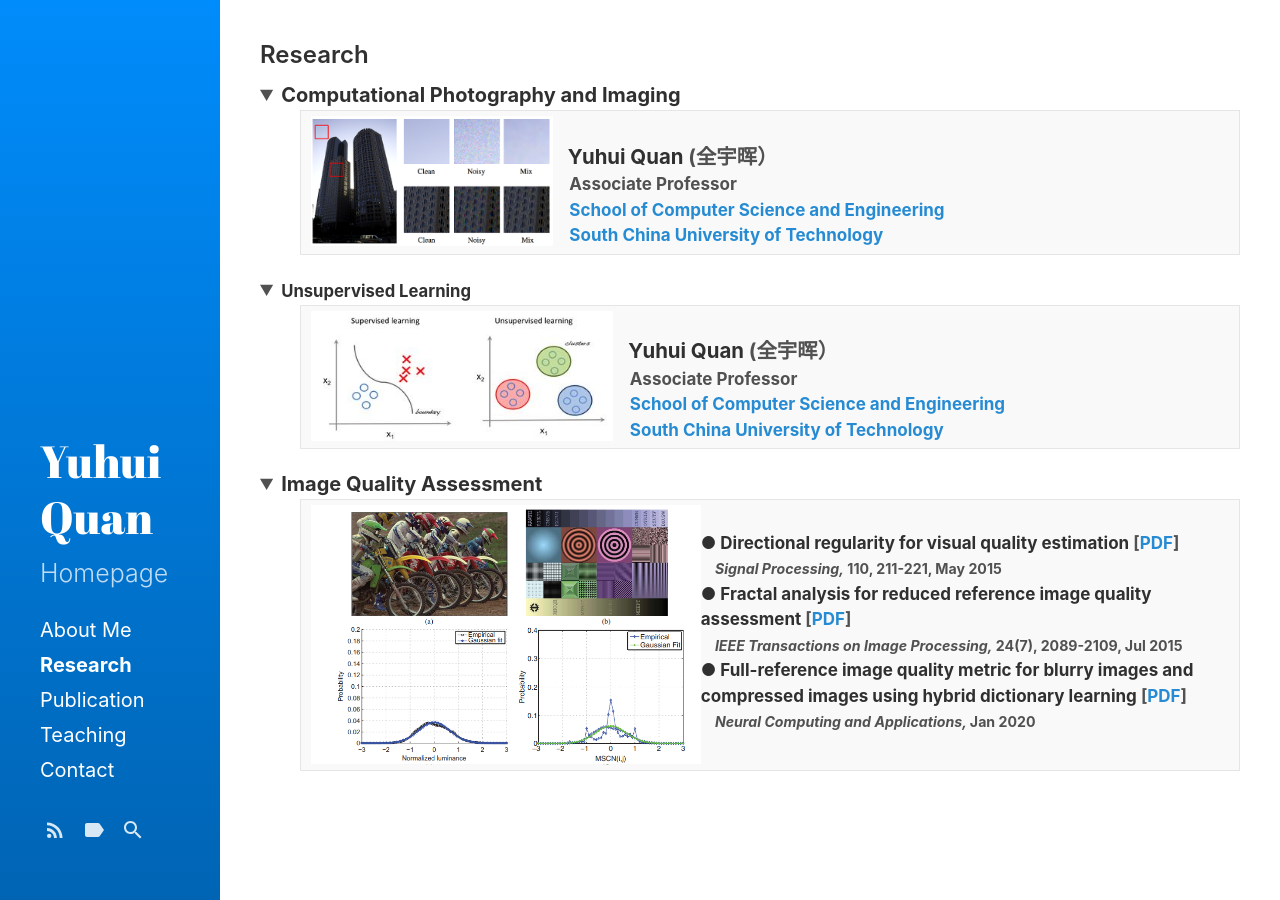
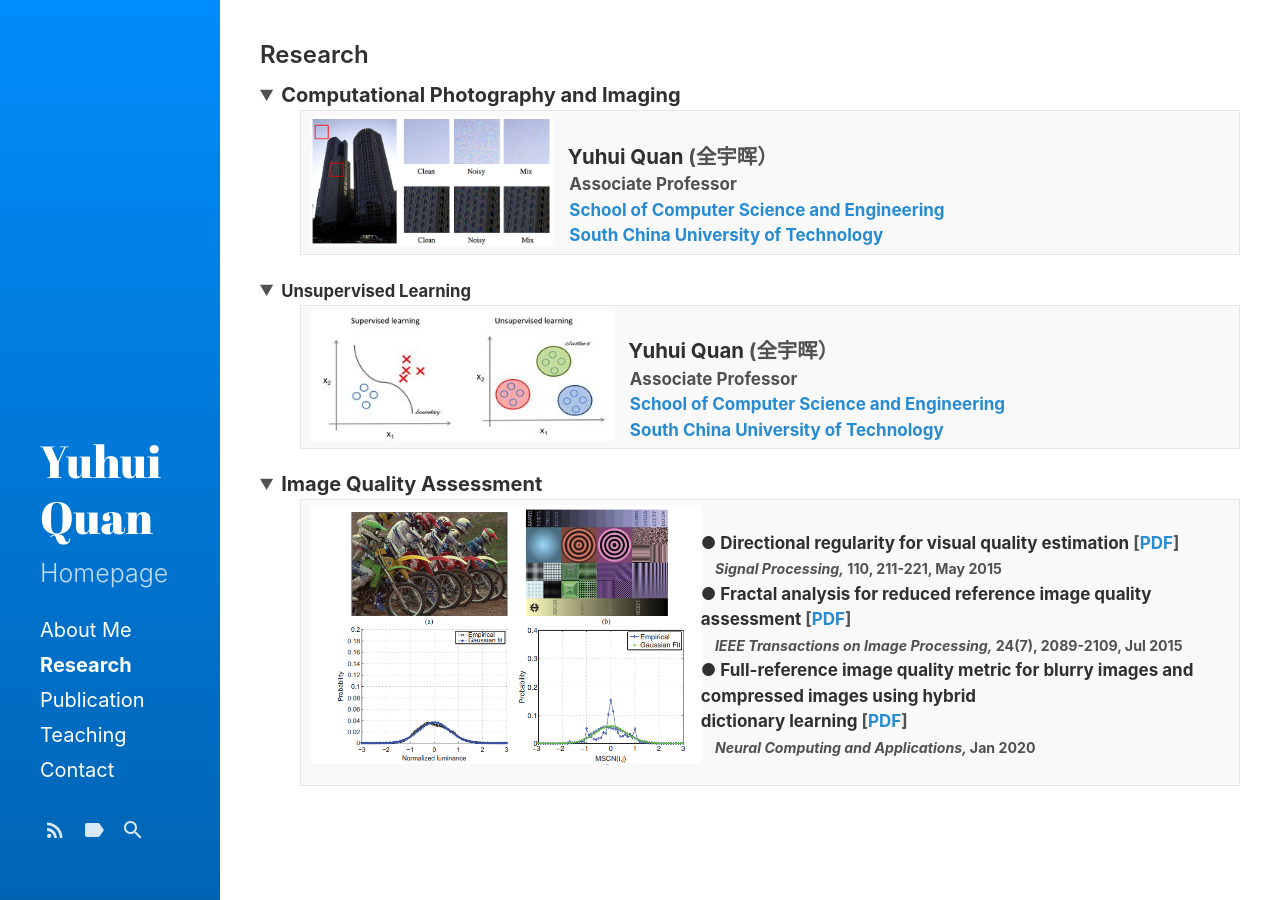
Before and after one commit to Dofboom/Dofboom.github.io, a Jekyll site: the page built from research.md, in a window 1280 px wide. Built offline with Jekyll 4.4.1, drawn with Linux system fonts in a browser that asks for light colours.

Commit message:
Update research.md

```diff
--- a/research.md
+++ b/research.md
@@ -64,7 +64,7 @@ sidebar_link: true
 <span style="font-size: 100%;"><strong>● Fractal analysis for reduced reference image quality assessment</strong> [<a href="https://github.com/Dofboom/Dofboom.github.io/raw/master/papers/2015/Fractal%20Analysis%20for%20Reduced%20Reference%20Image%20Quality%20Assessment.pdf" download="github22">PDF</a>] </span><br />
 <span><small><em>&ensp;&ensp;IEEE Transactions on Image Processing,</em> 24(7), 2089-2109, Jul 2015</small></span>
 <br>
-<span style="font-size: 100%;"><strong>● Full-reference image quality metric for blurry images and compressed images using hybrid dictionary learning</strong> [<a href="https://github.com/Dofboom/Dofboom.github.io/raw/master/papers/2019/Full-Reference%20Image%20Quality%20Metric%20for%20Blurry%20Images%20and%20Compressed%20Images%20using%20Hybrid%20Dictionary%20Learning.pdf" download="github">PDF</a>] </span><br />
+<span style="font-size: 100%;"><strong>● Full-reference image quality metric for blurry images and compressed images using hybrid<br>  dictionary learning</strong> [<a href="https://github.com/Dofboom/Dofboom.github.io/raw/master/papers/2019/Full-Reference%20Image%20Quality%20Metric%20for%20Blurry%20Images%20and%20Compressed%20Images%20using%20Hybrid%20Dictionary%20Learning.pdf" download="github">PDF</a>] </span><br />
 <span><small><em>&ensp;&ensp;Neural Computing and Applications, </em>Jan 2020</small></span>
 </ul>
 </th>
```
